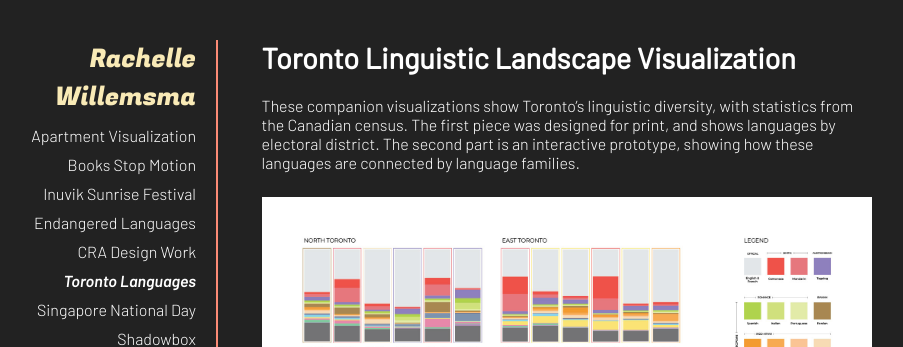
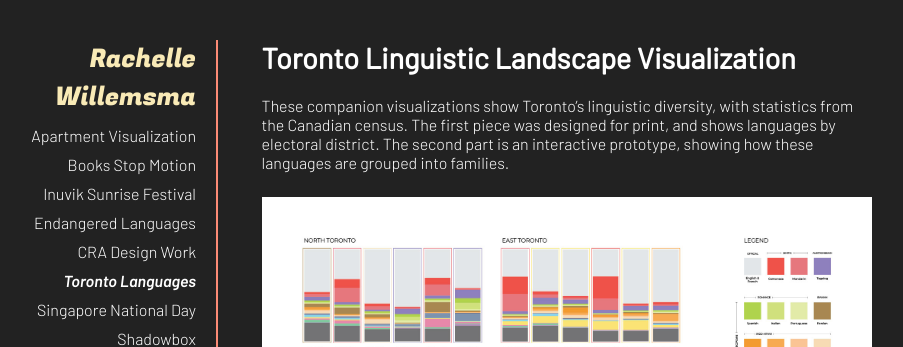
Before and after one commit to rachellewillemsma/rachellewillemsma.github.io, a Jekyll site: the page built from _posts/2019-03-03-toronto.md, in a window 1280 px wide and 900 px high. Shown: the top 347 px of the window, without its empty margins (136-1039 px from the left). Built offline with Jekyll 4.4.1, drawn with Linux system fonts in a browser that asks for light colours.

Commit message:
tiny text changes

```diff
--- a/_layouts/about.html
+++ b/_layouts/about.html
@@ -38,7 +38,7 @@
         <div class="work">
             <div class="project-header">About Me</div>
             <h4 class="project-description">I'm Rachelle, a third-year design student in the York-Sheridan design program (YSDN). I love information, linguistics, maps, and colour schemes. In my spare time, you can find me making spreadsheets, learning languages, and making language-learning spreadsheets.</h4>
-            <h4 class="project-description">I'm currently looking for a design internship for summer 2020. If you're interested in working with me, you can find me at <span class="email-link">
+            <h4 class="project-description">I'm currently looking for a design internship for summer 2020. If you're interested in working with me, you can reach me at <span class="email-link">
                 <script type="text/javascript">
                     emailE='willemsma.design'
                     emailE=('rachelle' + '@' + emailE)
--- a/_posts/2019-03-03-toronto.md
+++ b/_posts/2019-03-03-toronto.md
@@ -7,7 +7,7 @@ permalink: /toronto/
 preview-image: "../img/toronto-500px.jpg"
 ---
 
-#### These companion visualizations show Toronto's linguistic diversity, with statistics from the Canadian census. The first piece was designed for print, and shows languages by electoral district. The second part is an interactive prototype, showing how these languages are connected by language families.
+#### These companion visualizations show Toronto's linguistic diversity, with statistics from the Canadian census. The first piece was designed for print, and shows languages by electoral district. The second part is an interactive prototype, showing how these languages are grouped into families.
 
 ![Toronto Linguistic Landscape](../img/toronto-final-1600px.jpg)
 
@@ -18,7 +18,6 @@ preview-image: "../img/toronto-500px.jpg"
 ##### Closeup
 
 ![Gujarati](../img/toronto-gujarati.jpg)
-
 ![Sinitic Branch](../img/toronto-sinitic.jpg)
 
 ##### Interactive piece
```
